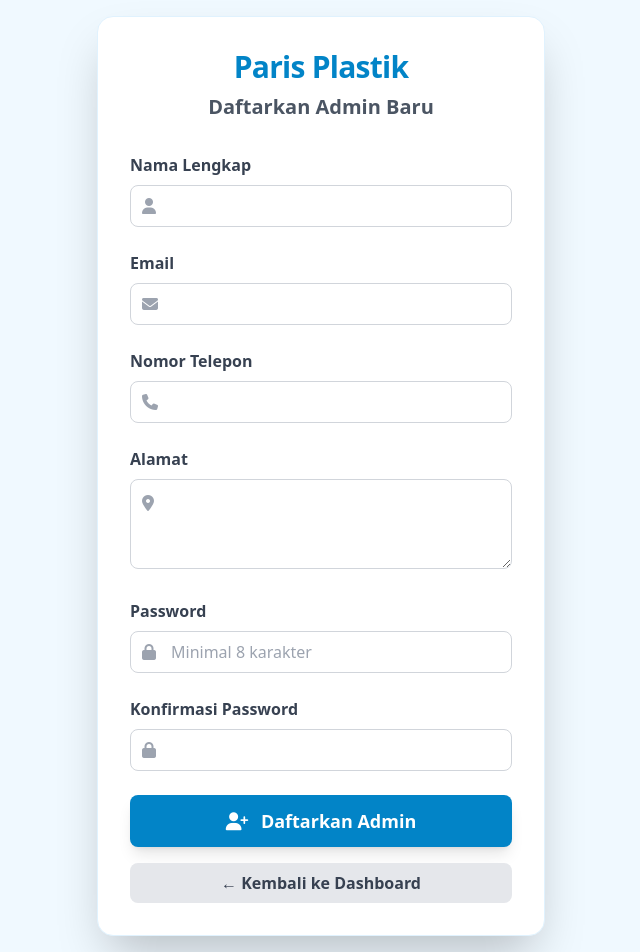
After one commit to saripudin14/Proyek-1, a PHP site: page /register_form.php in a window 1280 px wide. The commit adds this page. Shown: the whole page, without its empty margins (319-959 px from the left). Run offline with PHP 8.4, Linux system fonts and the light colour scheme; some libraries are stand-ins or nearby versions.

Commit message:
tambah register admin

```diff
--- a/app/controllers/AdminController.php
+++ b/app/controllers/AdminController.php
@@ -2,7 +2,7 @@
 require_once dirname(__DIR__) . '/models/Order.php';
 require_once dirname(__DIR__) . '/models/Product.php';
 require_once dirname(__DIR__) . '/models/Customer.php';
-require_once dirname(__DIR__) . '/models/Category.php'; // Tambahkan ini
+require_once dirname(__DIR__) . '/models/Category.php';
 
 class AdminController {
 
--- a/app/core/Router.php
+++ b/app/core/Router.php
@@ -64,6 +64,12 @@ class Router {
             case 'logout':
                 require_once dirname(__DIR__) . '/controllers/AuthController.php';
                 (new AuthController())->logout();
+                break;
+
+            // RUTE BARU UNTUK REGISTRASI ADMIN
+            case 'register':
+                require_once dirname(__DIR__) . '/controllers/AuthController.php';
+                (new AuthController())->register();
                 break;
 
             // --- Rute Admin ---
--- a/app/views/pages/login.php
+++ b/app/views/pages/login.php
@@ -14,7 +14,7 @@
 
         <div class="text-center mb-8">
              <a href="?url=home" class="text-3xl font-extrabold text-sky-600 dark:text-sky-300 tracking-tight">
-                Paris Plastik
+                 Paris Plastik
              </a>
             <h2 class="text-xl mt-2 font-bold text-gray-600 dark:text-gray-300">Admin Login</h2>
         </div>
@@ -49,6 +49,7 @@
                 Login
             </button>
         </form>
+
     </div>
 
 </body>
--- /dev/null
+++ b/app/views/pages/register_form.php
@@ -0,0 +1,133 @@
+<?php
+// Start session to display success/error messages
+if (session_status() == PHP_SESSION_NONE) {
+    session_start();
+}
+?>
+<!DOCTYPE html>
+<html lang="id">
+
+<head>
+    <meta charset="UTF-8">
+    <meta name="viewport" content="width=device-width, initial-scale=1.0">
+    <title>Tambah Admin Baru - Paris Plastik</title>
+    <script src="https://cdn.tailwindcss.com"></script>
+    <link rel="stylesheet" href="https://cdnjs.cloudflare.com/ajax/libs/font-awesome/6.4.0/css/all.min.css">
+    <link href="/proyek-1/public/css/output.css" rel="stylesheet">
+</head>
+
+<body class="bg-sky-50 dark:bg-gray-900 min-h-screen flex items-center justify-center p-4">
+
+    <div
+        class="bg-white dark:bg-gray-800 shadow-2xl rounded-2xl p-8 w-full max-w-md animate-fade-in border border-sky-100 dark:border-gray-700">
+
+        <div class="text-center mb-8">
+            <a href="?url=home" class="text-3xl font-extrabold text-sky-600 dark:text-sky-300 tracking-tight">
+                Paris Plastik
+            </a>
+            <h2 class="text-xl mt-2 font-bold text-gray-600 dark:text-gray-300">Daftarkan Admin Baru</h2>
+        </div>
+
+        <?php if (isset($_SESSION['success_message'])): ?>
+            <div class="bg-green-100 border-l-4 border-green-500 text-green-700 px-4 py-3 rounded-lg relative mb-6"
+                role="alert">
+                <strong class="font-bold">Berhasil!</strong>
+                <span class="block sm:inline"><?= $_SESSION['success_message']; ?></span>
+            </div>
+            <?php unset($_SESSION['success_message']); ?>
+        <?php endif; ?>
+
+        <?php if (isset($_SESSION['error_message'])): ?>
+            <div class="bg-red-100 border-l-4 border-red-500 text-red-700 px-4 py-3 rounded-lg relative mb-6" role="alert">
+                <strong class="font-bold">Gagal!</strong>
+                <span class="block sm:inline"><?= $_SESSION['error_message']; ?></span>
+            </div>
+            <?php unset($_SESSION['error_message']); ?>
+        <?php endif; ?>
+
+        <form method="post" action="?url=register" class="space-y-6">
+            <div>
+                <label for="name" class="block mb-2 font-bold text-gray-700 dark:text-gray-300">Nama Lengkap</label>
+                <div class="relative">
+                    <span class="absolute inset-y-0 left-0 flex items-center pl-3">
+                        <i class="fas fa-user text-gray-400"></i>
+                    </span>
+                    <input type="text" name="name" id="name"
+                        class="w-full border border-gray-300 dark:border-gray-600 dark:bg-gray-700 dark:text-white rounded-lg pl-10 pr-4 py-2 focus:outline-none focus:ring-2 focus:ring-sky-500 transition"
+                        required>
+                </div>
+            </div>
+            <div>
+                <label for="email" class="block mb-2 font-bold text-gray-700 dark:text-gray-300">Email</label>
+                <div class="relative">
+                    <span class="absolute inset-y-0 left-0 flex items-center pl-3">
+                        <i class="fas fa-envelope text-gray-400"></i>
+                    </span>
+                    <input type="email" name="email" id="email"
+                        class="w-full border border-gray-300 dark:border-gray-600 dark:bg-gray-700 dark:text-white rounded-lg pl-10 pr-4 py-2 focus:outline-none focus:ring-2 focus:ring-sky-500 transition"
+                        required>
+                </div>
+            </div>
+            <div>
+                <label for="phone" class="block mb-2 font-bold text-gray-700 dark:text-gray-300">Nomor Telepon</label>
+                <div class="relative">
+                    <span class="absolute inset-y-0 left-0 flex items-center pl-3">
+                        <i class="fas fa-phone text-gray-400"></i>
+                    </span>
+                    <input type="tel" name="phone" id="phone"
+                        class="w-full border border-gray-300 dark:border-gray-600 dark:bg-gray-700 dark:text-white rounded-lg pl-10 pr-4 py-2 focus:outline-none focus:ring-2 focus:ring-sky-500 transition"
+                        required>
+                </div>
+            </div>
+            <div>
+                <label for="address" class="block mb-2 font-bold text-gray-700 dark:text-gray-300">Alamat</label>
+                <div class="relative">
+                    <span class="absolute left-0 top-0 pl-3 pt-3">
+                        <i class="fas fa-map-marker-alt text-gray-400"></i>
+                    </span>
+                    <textarea name="address" id="address" rows="3"
+                        class="w-full border border-gray-300 dark:border-gray-600 dark:bg-gray-700 dark:text-white rounded-lg pl-10 pr-4 py-2 focus:outline-none focus:ring-2 focus:ring-sky-500 transition"
+                        required></textarea>
+                </div>
+            </div>
+            <div>
+                <label for="password" class="block mb-2 font-bold text-gray-700 dark:text-gray-300">Password</label>
+                <div class="relative">
+                    <span class="absolute inset-y-0 left-0 flex items-center pl-3">
+                        <i class="fas fa-lock text-gray-400"></i>
+                    </span>
+                    <input type="password" name="password" id="password" placeholder="Minimal 8 karakter"
+                        class="w-full border border-gray-300 dark:border-gray-600 dark:bg-gray-700 dark:text-white rounded-lg pl-10 pr-4 py-2 focus:outline-none focus:ring-2 focus:ring-sky-500 transition"
+                        required>
+                </div>
+            </div>
+            <div>
+                <label for="password_confirm" class="block mb-2 font-bold text-gray-700 dark:text-gray-300">Konfirmasi
+                    Password</label>
+                <div class="relative">
+                    <span class="absolute inset-y-0 left-0 flex items-center pl-3">
+                        <i class="fas fa-lock text-gray-400"></i>
+                    </span>
+                    <input type="password" name="password_confirm" id="password_confirm"
+                        class="w-full border border-gray-300 dark:border-gray-600 dark:bg-gray-700 dark:text-white rounded-lg pl-10 pr-4 py-2 focus:outline-none focus:ring-2 focus:ring-sky-500 transition"
+                        required>
+                </div>
+            </div>
+            <button type="submit"
+                class="w-full bg-sky-600 text-white py-3 rounded-lg hover:bg-sky-700 font-semibold text-lg transition-transform hover:scale-105 shadow-lg hover:shadow-sky-300/50">
+                <i class="fas fa-user-plus mr-2"></i> Daftarkan Admin
+            </button>
+        </form>
+
+        <div class="text-center mt-4">
+            <a href="?url=admin-dashboard"
+                class="inline-block w-full bg-gray-200 hover:bg-gray-300 text-gray-700 font-bold py-2 px-4 rounded-lg focus:outline-none focus:shadow-outline transition-colors">
+                &larr; Kembali ke Dashboard
+            </a>
+        </div>
+
+    </div>
+
+</body>
+
+</html>
```
Also changed, not shown: app/controllers/AuthController.php (+61 -13 lines), app/models/User.php (+11 -4 lines), app/views/pages/admin_dashboard.php (+46 -17 lines).
